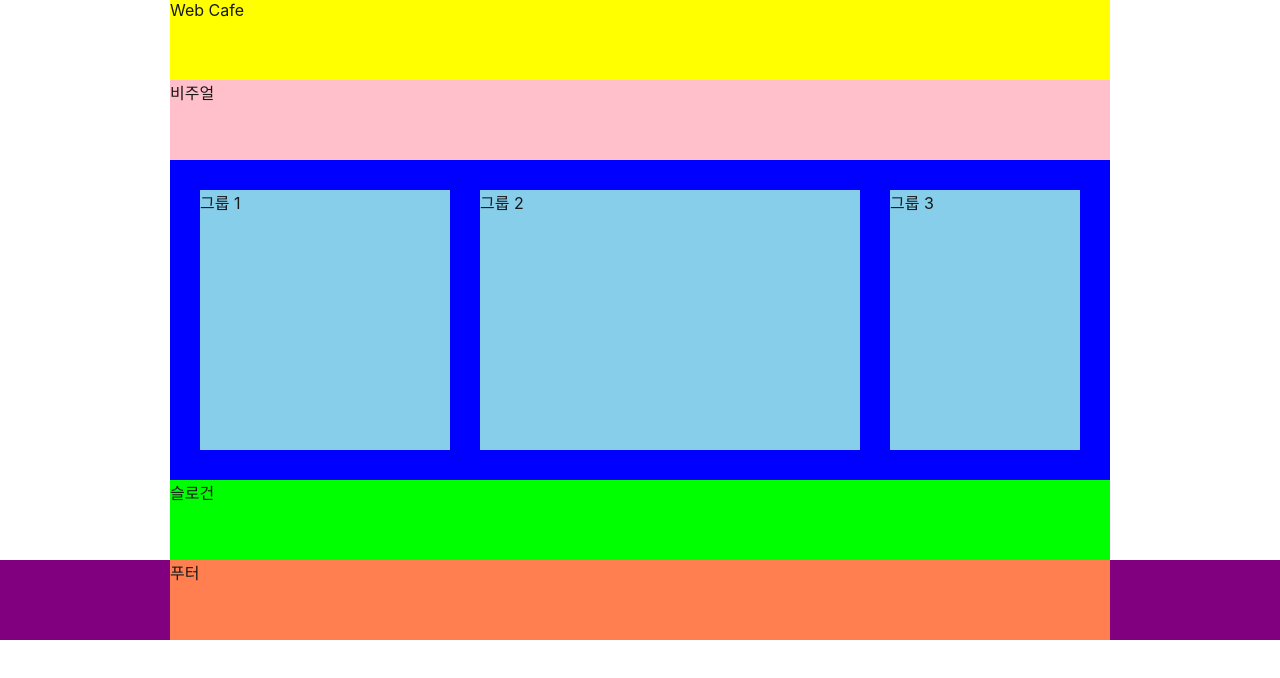
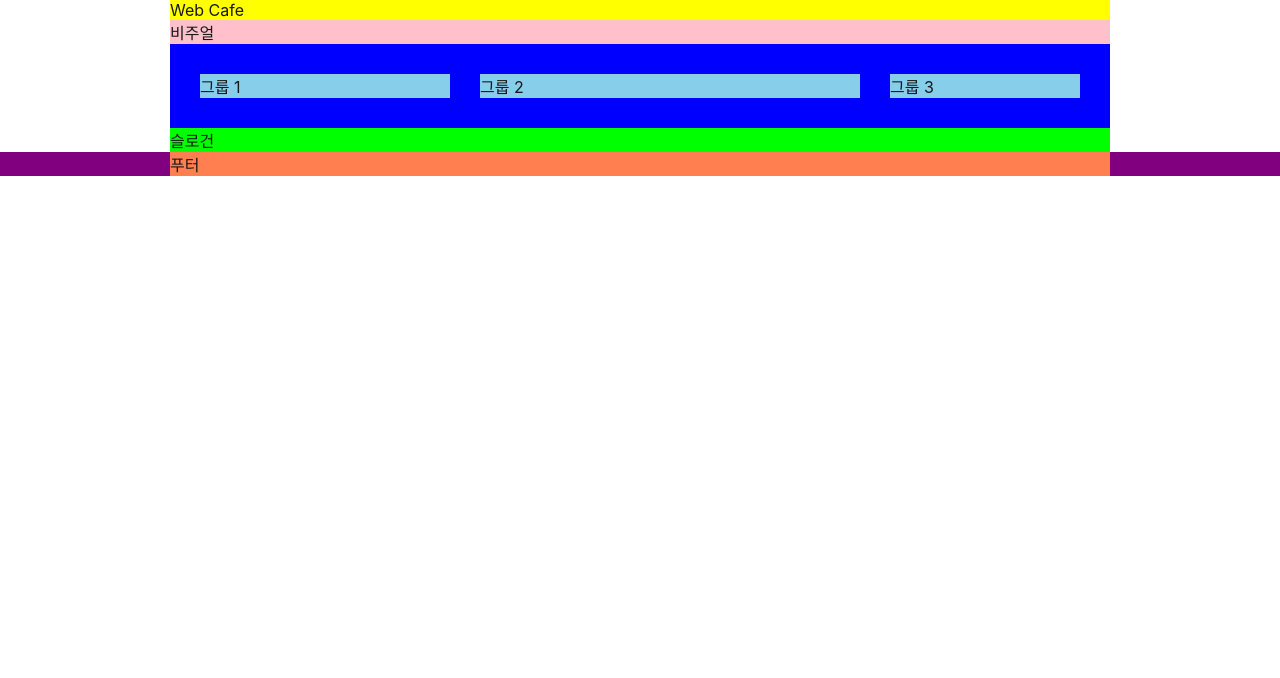
Before and after one commit to chaerin-dev/connecTo_HTML_CSS, a website: page HTML5/index.html in a window 1280 px wide. Drawn offline with Linux system fonts and the light colour scheme; a web font is replaced by a local one.

Commit message:
플로트를 활용한 메인콘텐츠 레이아웃 구현

```diff
--- a/HTML5/css/index.css
+++ b/HTML5/css/index.css
@@ -31,25 +31,27 @@ body {
 /* 헤더 */
 .header {
   background-color: yellow;
-  height: 10vh;
 }
 /* 비주얼 */
 .visual {
   background-color: pink;
-  height: 10vh;
 }
 /* 메인 콘텐츠 */
 .main {
-  height: 40vh;
   background-color: blue;
+  display: flow-root;
   padding: 30px 15px;
+  /* overflow: hidden; */
+  /*padding: 30px 15px;
   display: flex;
   flex-flow: row nowrap;
-  justify-content: space-around;
+  justify-content: space-around; */
 }
 /* 그룹 */
 .group {
+  float: left;
   background-color: skyblue;
+  margin: 0 15px;
 }
 .group1 {
   width: 250px;
@@ -60,10 +62,14 @@ body {
 .group3 {
   width: 190px;
 }
+/* .main::after {
+  content: "";
+  display: block;
+  clear: both;
+} */
 /* 슬로건 */
 .slogan {
   background-color: lime;
-  height: 10vh;
 }
 /* 푸터 */
 .footer {
@@ -71,5 +77,4 @@ body {
 }
 .footer-inner {
   background-color: coral;
-  height: 10vh;
 }
```
